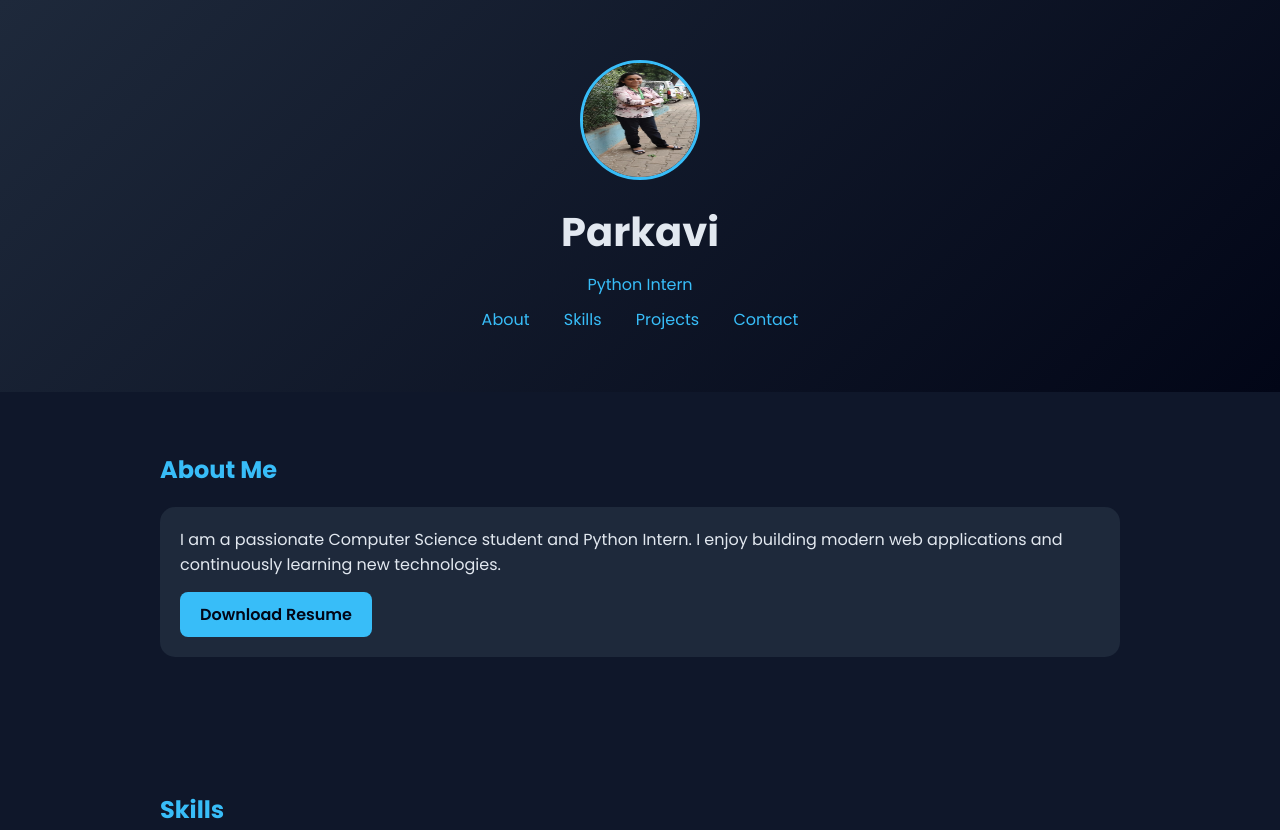
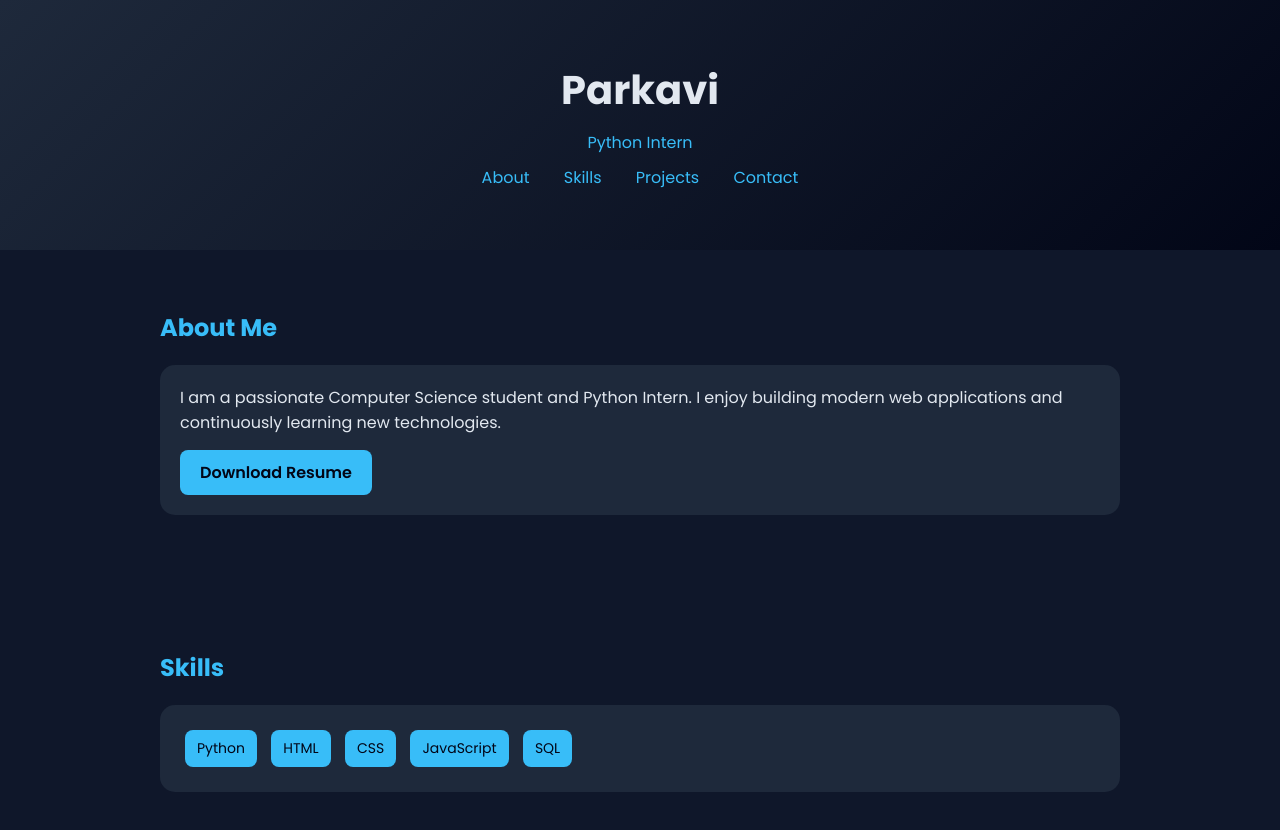
Before and after one commit to Parkavi-Palanisamy/portfolio-, a plain HTML site: page index.html in a window 1280 px wide. Shown: the top 830 px of the page. Drawn offline with nearby package versions, Linux system fonts and the light colour scheme.

Commit message:
Update index.html

```diff
--- a/index.html
+++ b/index.html
@@ -89,7 +89,6 @@
 <body>
 
 <header data-aos="fade-down">
-  <img src = "photo.jpg.jpeg">
   <h1>Parkavi</h1>
   <p>Python Intern</p>
   <nav>
```
